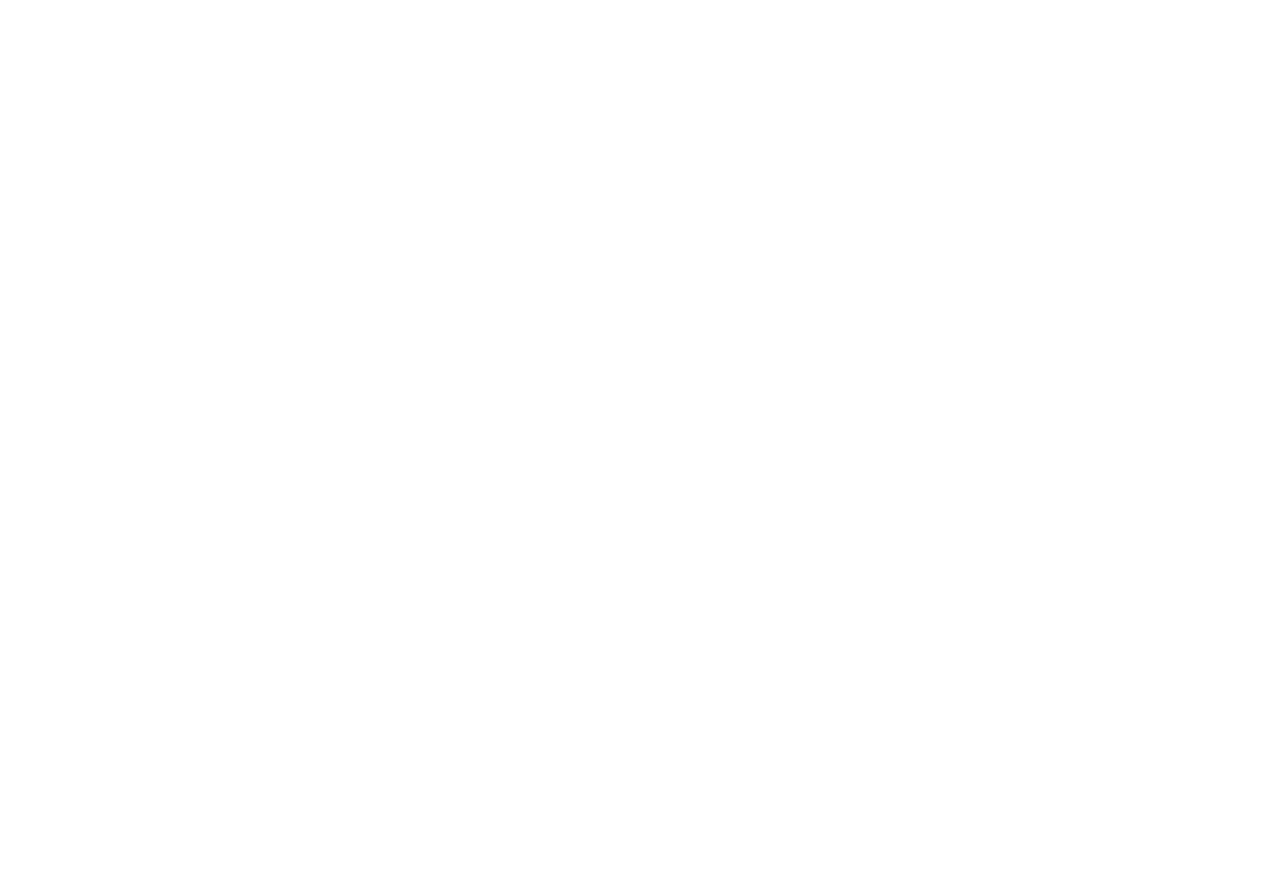
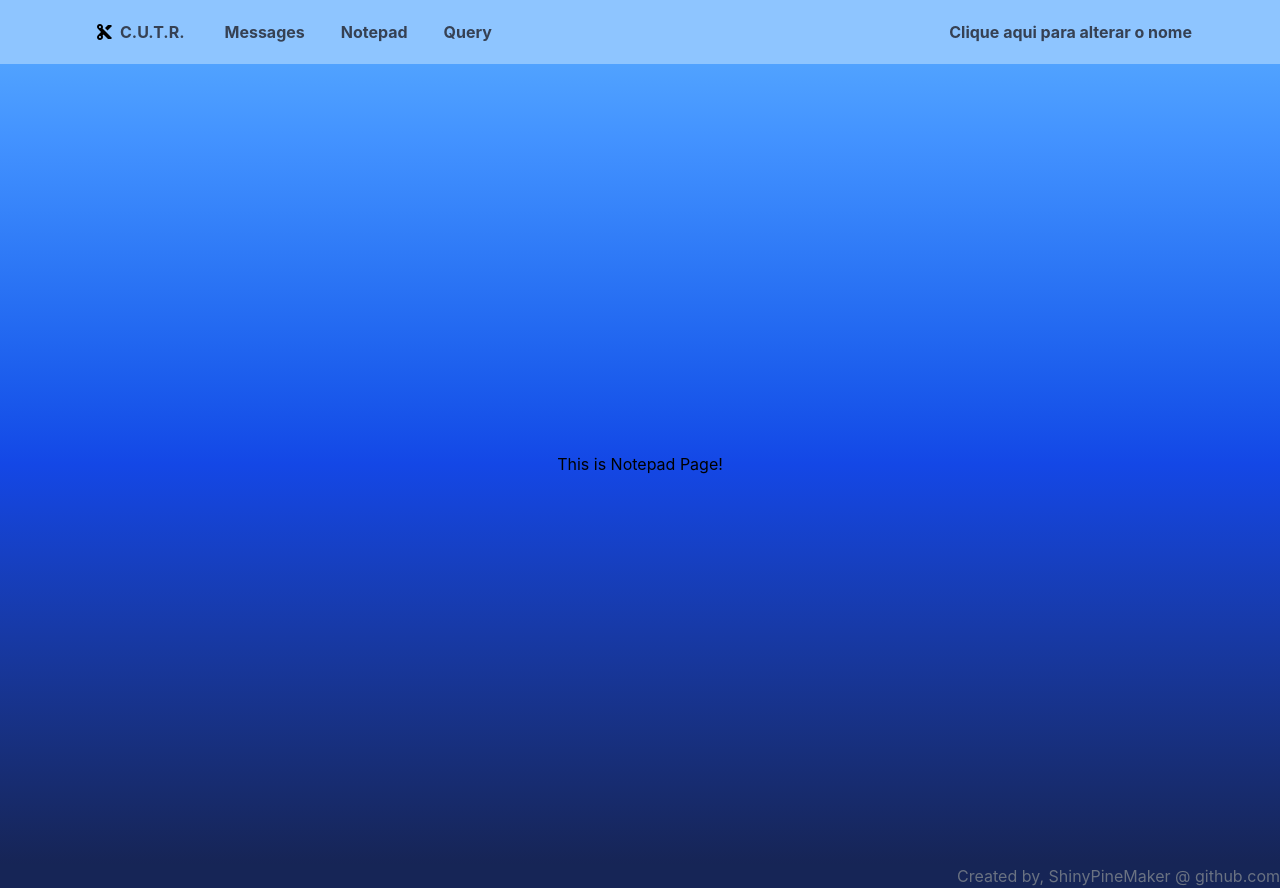
Before and after one commit to ShinyPineMaker/Chat-Utility-Tool-R, a React (Vite) app: page /Notepad in a window 1280 px wide. Before the commit the page ends 800 px from the top, so only its background shows below. Built offline with nearby package versions, Linux system fonts and the light colour scheme.

Commit message:
updated all pages to have visual color gradient and consistent visuals

```diff
--- a/src/Pages/Components/Footer.tsx
+++ b/src/Pages/Components/Footer.tsx
@@ -1,7 +1,9 @@
 function Footer() {
     return (
-        <div className="flex-nowrap">
-            Feet? 😋
+        <div className="flex max-w- justify-end bg-blue-950 ">
+            <span className="text-gray-500">
+                Created by, ShinyPineMaker @ github.com
+            </span>
         </div>
     )
 }
--- a/src/Pages/Components/Navbar.tsx
+++ b/src/Pages/Components/Navbar.tsx
@@ -15,7 +15,7 @@ export default function Navbar () {
 
     return (
         <div>
-            <nav className="bg-gray-100">
+            <nav className="bg-blue-300">
             <div className="max-w-6xl mx-auto px-4">
                 <div className="flex justify-between">
 
@@ -36,7 +36,7 @@ export default function Navbar () {
                         <Link to="/Notepad" className="flex items-center py-5 px-4 text-gray-700 hover:text-gray-900">
                             <span className="font-bold">Notepad</span>
                         </Link>
-                        <Link to="/Query" className="flex items-center py-5 px-4 text-gray-700 hover:text-gray-900">
+                        <Link to="/Queries" className="flex items-center py-5 px-4 text-gray-700 hover:text-gray-900">
                             <span className="font-bold">Query</span>
                         </Link>
                     </div>
@@ -78,12 +78,6 @@ export default function Navbar () {
             </div>
             </nav>
 
-
-
-            {/* content goes here
-            <div className="py-32 text-center">
-                <h2 className="font-extrabold text-4xl">Navbars in Tailwind!</h2>
-            </div> */}
         </div>
     )
 }
--- a/src/Pages/Login.tsx
+++ b/src/Pages/Login.tsx
@@ -16,17 +16,20 @@ export default function Login() {
 
 
     return (
-        <div className="flex-nowrap">
-            <label className="px-4 py-4">
-                Insert your username:
-            </label>
-            <input className="border" type="text" placeholder="i.e: John" value={name} onChange={(e) => setName(e.target.value)}>
-            </input>
-            <Link to={"/Messages"}>
-                <button onClick={saveName}>
-                    Save
-                </button>
-            </Link>
+        <div className="min-h-screen flex items-center justify-center            bg-linear-to-t from-blue-950 via-blue-700 to-blue-400">
+
+            <div>
+                <div  className="font-bold text-white">
+                    <input className="border rounded-3xl px-4 py-2" type="text" placeholder="Insert your username: " value={name} onChange={(e) => setName(e.target.value)}></input>
+                    <Link to={"/Messages"}>
+                        <button className="px-4 py-2 m-4 border rounded-3xl" onClick={saveName}>
+                            Save
+                        </button>
+                    </Link>
+                </div>
+
+            </div>
+
         </div>
     )
 }
--- a/src/Pages/Messages.tsx
+++ b/src/Pages/Messages.tsx
@@ -6,14 +6,17 @@ function Messages() {
 
         <div>
             {Header()}
-            <h1>
-                This is The Messages Page!
-            </h1>
+            <div className="min-h-screen flex items-center justify-center            bg-linear-to-t from-blue-950 via-blue-700 to-blue-400">
+                <h1>
+                    This is The Messages Page!
+                </h1>
+            </div>
+
 
         {Footer()}
         </div>
 
-    )
+    );
 
 
 }
--- a/src/Pages/Notepad.tsx
+++ b/src/Pages/Notepad.tsx
@@ -1,10 +1,22 @@
+import Footer from "./Components/Footer";
+import Header from "./Components/Header";
+
 function Notepad() {
 
 
     return (
         <div>
+            {Header()}
+            <div className="min-h-screen flex items-center justify-center            bg-linear-to-t from-blue-950 via-blue-700 to-blue-400">
+                <h1>
+                    This is Notepad Page!
+                </h1>
+            </div>
 
+
+        {Footer()}
         </div>
+
     );
 }
 
--- a/src/Pages/Queries.tsx
+++ b/src/Pages/Queries.tsx
@@ -1,10 +1,20 @@
+import Header from "./Components/Header";
+import Footer from "./Components/Footer";
 
 function Queries() {
 
 
     return (
         <div>
+            {Header()}
+            <div className="min-h-screen flex items-center justify-center            bg-linear-to-t from-blue-950 via-blue-700 to-blue-400">
+                <h1>
+                    This is The Messages Page!
+                </h1>
+            </div>
 
+
+        {Footer()}
         </div>
     );
 }
```
